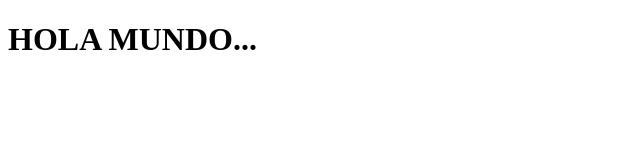
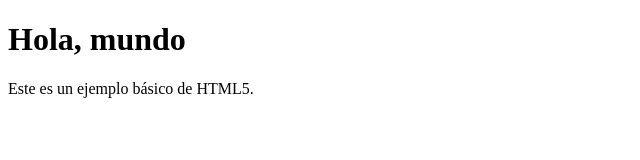
Before and after one commit to Barrios717/Mi-Primer-Proyecto, a plain HTML site: page index.html in a window 1280 px wide. Shown: the whole page, without its empty margins (0-640 px from the left). Drawn offline with Linux system fonts and the light colour scheme.

Commit message:
Update index.html

```diff
--- a/index.html
+++ b/index.html
@@ -1,9 +1,11 @@
 <!DOCTYPE html>
-<HTML>
-  <HEAD>
-    <TITLE> HOLA MUNDO... </TITLE>
- <BODY>
-   <H1>HOLA MUNDO...</H1>
- </BODY>
-  </HEAD>
-</HTML>
+<html lang="es">
+<head>
+    <meta charset="UTF-8">
+    <title>Hola Mundo</title>
+</head>
+<body>
+    <h1>Hola, mundo</h1>
+    <p>Este es un ejemplo básico de HTML5.</p>
+</body>
+</html>
```
